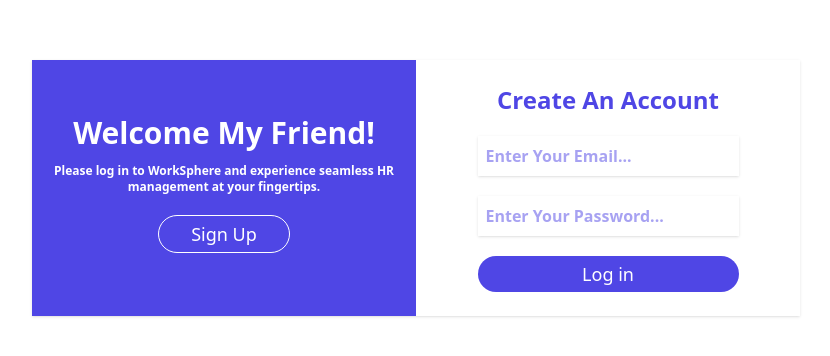
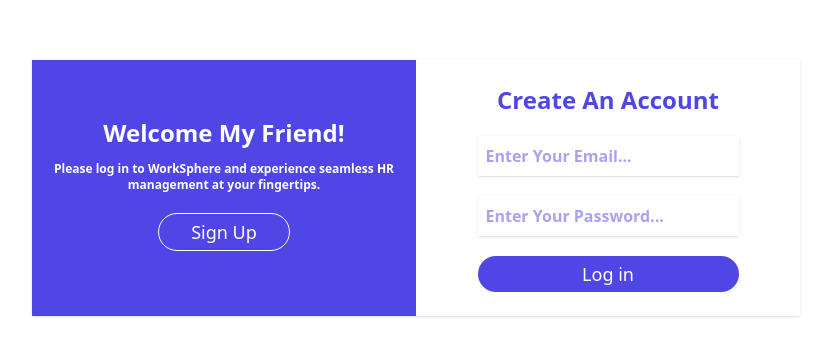
Before and after one commit to KaranSapra124/WorkSphere, a React (Vite) app: page / in a window 1280 px wide. Shown: the part 212-568 px from the top of the page, without its empty margins (224-1054 px from the left). Built offline with nearby package versions, Linux system fonts and the light colour scheme.

Commit message:
Almost finished login

```diff
--- a/src/Components/Auth/Login.tsx
+++ b/src/Components/Auth/Login.tsx
@@ -6,7 +6,7 @@
             <div className="flex justify-center items-center h-screen">
                 <div className="flex  shadow h-fit  max-w-screen-md mx-auto ">
                     <div className="bg-primary flex flex-col justify-center items-center gap-3  w-1/2 p-5">
-                        <h1 className="text-white font-bold lg:text-3xl text-2xl">Welcome My Friend!</h1>
+                        <h1 className="text-white font-extrabold lg:text-2xl text-xl">Welcome My Friend!</h1>
                         <p className="text-white lg:text-md text-xs font-semibold text-center"> Please log in to <span className="font-extrabold">WorkSphere</span> and experience seamless HR management at your fingertips.</p>
                         <button className=" text-white border border-white  py-1 px-8 lg:text-lg cursor-pointer hover:scale-105 transition-all text-sm rounded-l-full rounded-r-full my-2 ">Sign Up</button>
                     </div>
```
